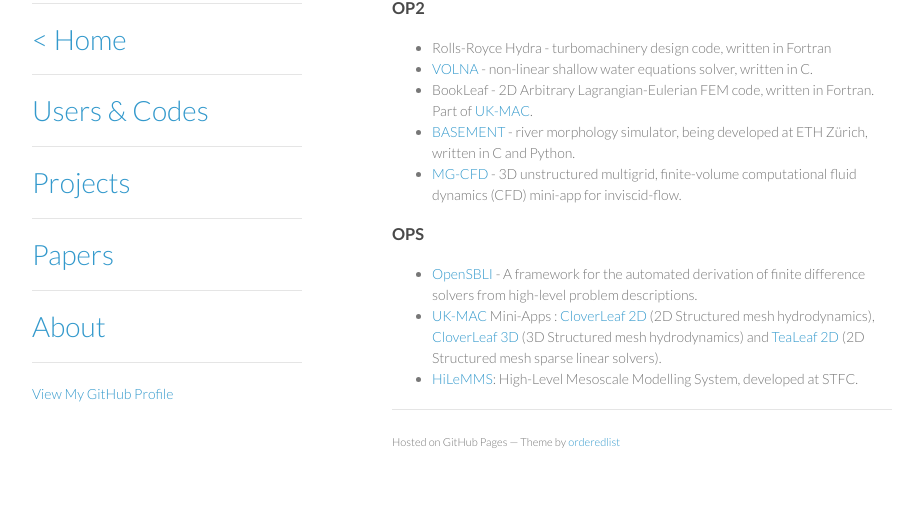
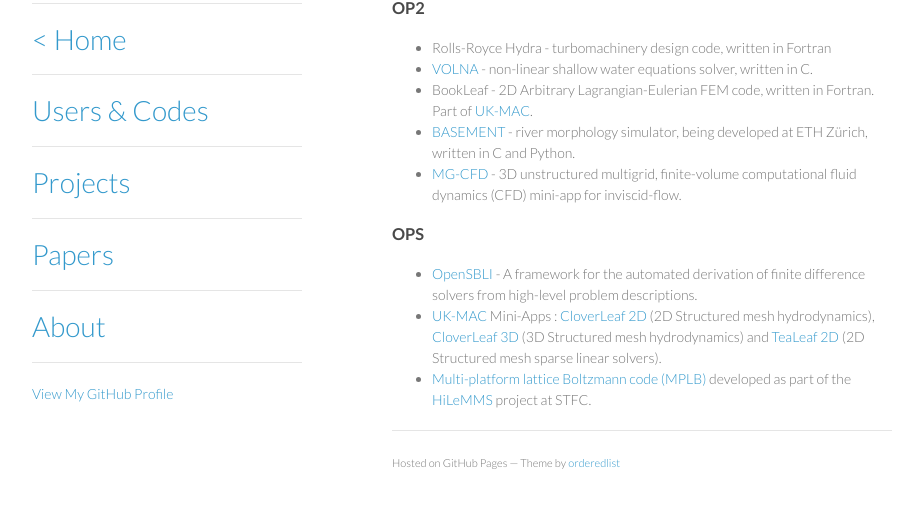
Before and after one commit to OP-DSL/op-dsl.github.io, a plain HTML site: page codes.html in a window 1280 px wide. Shown: the part 172-680 px from the top of the page, without its empty margins (178-1087 px from the left). Drawn offline with Linux system fonts and the light colour scheme.

Commit message:
Update codes.html

```diff
--- a/codes.html
+++ b/codes.html
@@ -49,7 +49,7 @@
         <ul>
           <li> <a href="https://opensbli.github.io/">OpenSBLI</a> - A framework for the automated derivation of finite difference solvers from high-level problem descriptions.</li>
           <li> <a href="http://uk-mac.github.io/">UK-MAC</a> Mini-Apps : <a href="http://uk-mac.github.io/CloverLeaf/">CloverLeaf 2D</a> (2D Structured mesh hydrodynamics), <a href="http://uk-mac.github.io/CloverLeaf3D/">CloverLeaf 3D</a> (3D Structured mesh hydrodynamics) and <a href="http://uk-mac.github.io/TeaLeaf/">TeaLeaf 2D</a> (2D Structured mesh sparse linear solvers).</li>
-          <li> <a href="https://www.epcc.ed.ac.uk/projects-portfolio/hilemms-high-level-mesoscale-modelling-system">HiLeMMS</a>: High-Level Mesoscale Modelling System, developed at STFC.</li>
+	  <li> <a href="https://github.com/inmeso/mplb">Multi-platform lattice Boltzmann code (MPLB) </a> developed as part of the <a href="https://gow.epsrc.ukri.org/NGBOViewGrant.aspx?GrantRef=EP/P022243/1">HiLeMMS</a> project at STFC.</li>
         </ul>
         <!-- <p>If you would like to contribute a new mini-app, or a language port of an exisiting one, then we would like to hear from you. Please contact us via the <a href="https://github.com/op-dsl">Github page</a> or <a class="meta-link" href="mailto:&#x70;&#x63;&#x61;&#x76;&#x2d;&#x67;&#x69;&#x74;&#x68;&#x75;&#x62;&#x40;&#x64;&#x63;&#x73;&#x2e;&#x77;&#x61;&#x72;&#x77;&#x69;&#x63;&#x6b;&#x2e;&#x61;&#x63;&#x2e;&#x75;&#x6b;" itemprop="email">&#x70;&#x63;&#x61;&#x76;&#x2d;&#x67;&#x69;&#x74;&#x68;&#x75;&#x62;&#x40;&#x64;&#x63;&#x73;&#x2e;&#x77;&#x61;&#x72;&#x77;&#x69;&#x63;&#x6b;&#x2e;&#x61;&#x63;&#x2e;&#x75;&#x6b;</a>.</p>
        -->
```
